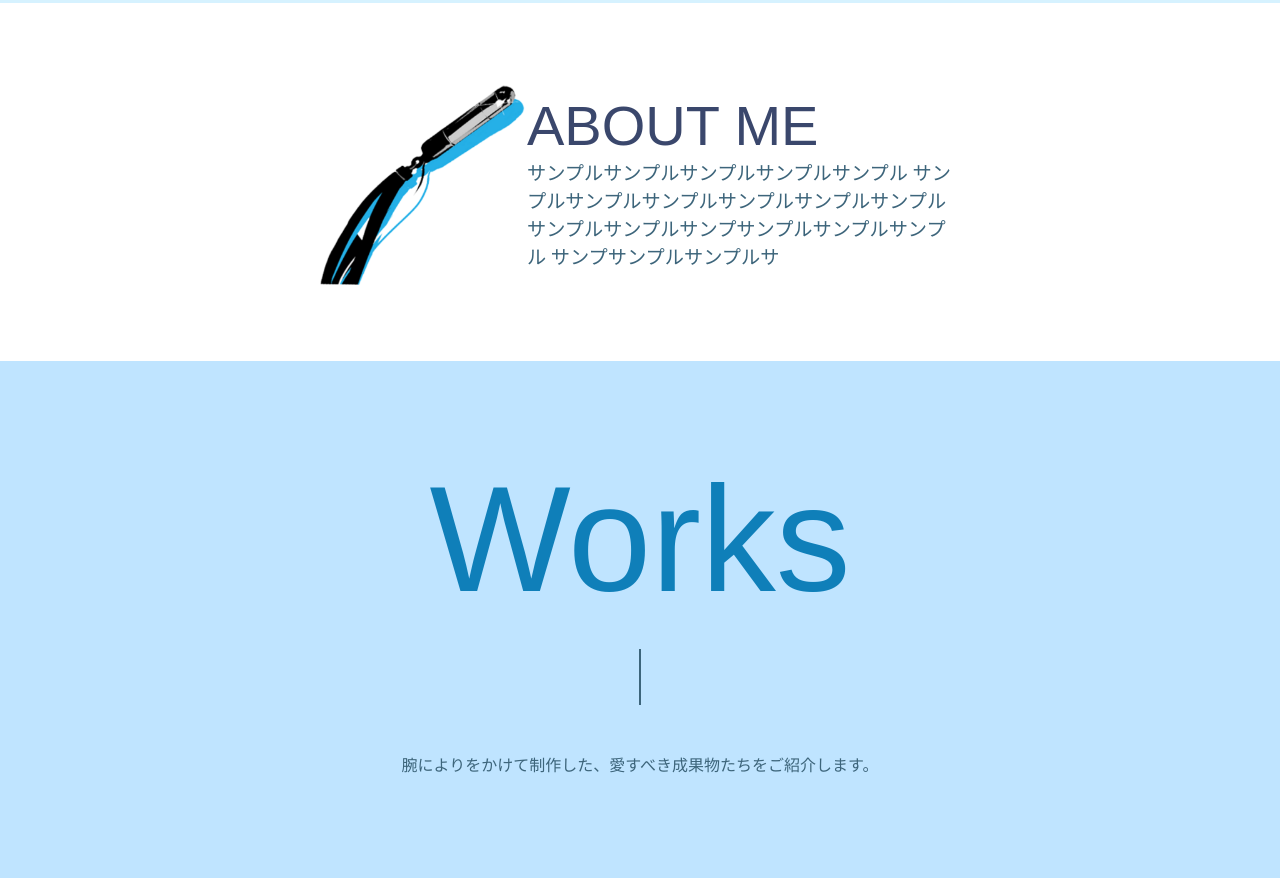
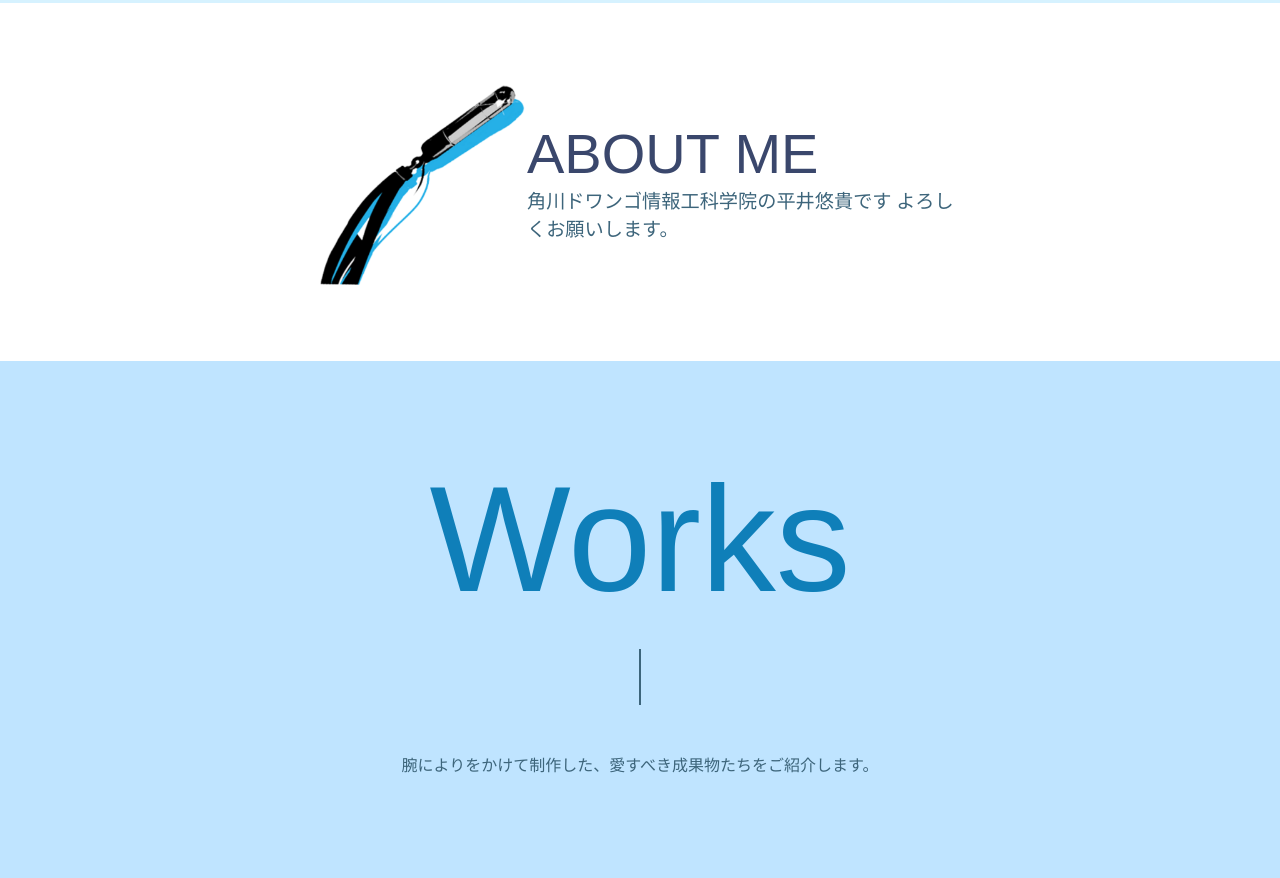
Before and after one commit to yuki-845/Portfolio, a plain HTML site: page index.html in a window 1280 px wide. Shown: the part 795-1673 px from the top of the page. Drawn offline with nearby package versions, Linux system fonts and the light colour scheme.

Commit message:
コミットチェンジ

```diff
--- a/index.html
+++ b/index.html
@@ -89,10 +89,9 @@
                         <span class="smoothTextTrigger combinedEffect">ABOUT ME</span>
                     </span>
                 </h2>
-                <p><span class="combinedEffect"><span class="smoothTextTrigger">サンプルサンプルサンプルサンプルサンプル
-                            サンプルサンプルサンプルサンプルサンプルサンプル
-                            サンプルサンプルサンプサンプルサンプルサンプル
-                            サンプサンプルサンプルサ</span></span></p>
+                <p><span class="combinedEffect"><span class="smoothTextTrigger">角川ドワンゴ情報工科学院の平井悠貴です
+                    よろしくお願いします。
+                </span></span></p>
 
             </div>
         </div>
```
